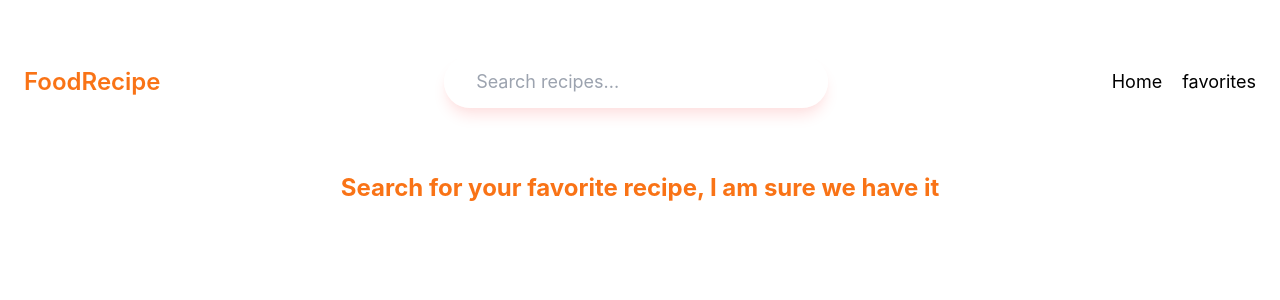
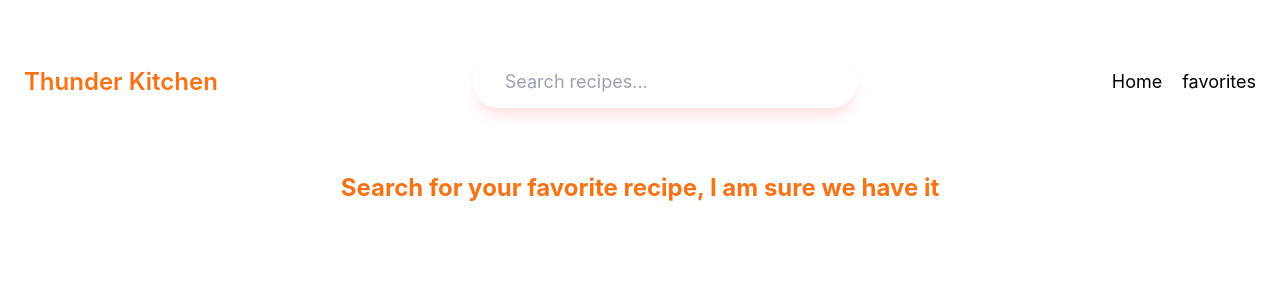
Before and after one commit to Mworia-Ian/React-food-recipe-app, a React (Create React App) app: page / in a window 1280 px wide. Shown: the top 300 px of the page. Built offline with nearby package versions, Linux system fonts and the light colour scheme.

Commit message:
"NavBar change"

```diff
--- a/src/components/navbar/Navbar.jsx
+++ b/src/components/navbar/Navbar.jsx
@@ -10,7 +10,7 @@ export default function Navbar() {
   return (
     <nav className="flex justify-between items-center py-8 container mx-auto flex-col lg:flex-row gap-5 lg:gap-0">
       <h2 className="text-2xl font-semibold">
-        <NavLink to={"/"}>FoodRecipe</NavLink>
+        <NavLink to={"/"}>Thunder Kitchen</NavLink>
       </h2>
       <form onSubmit={handleSubmit}>
         <input
```
